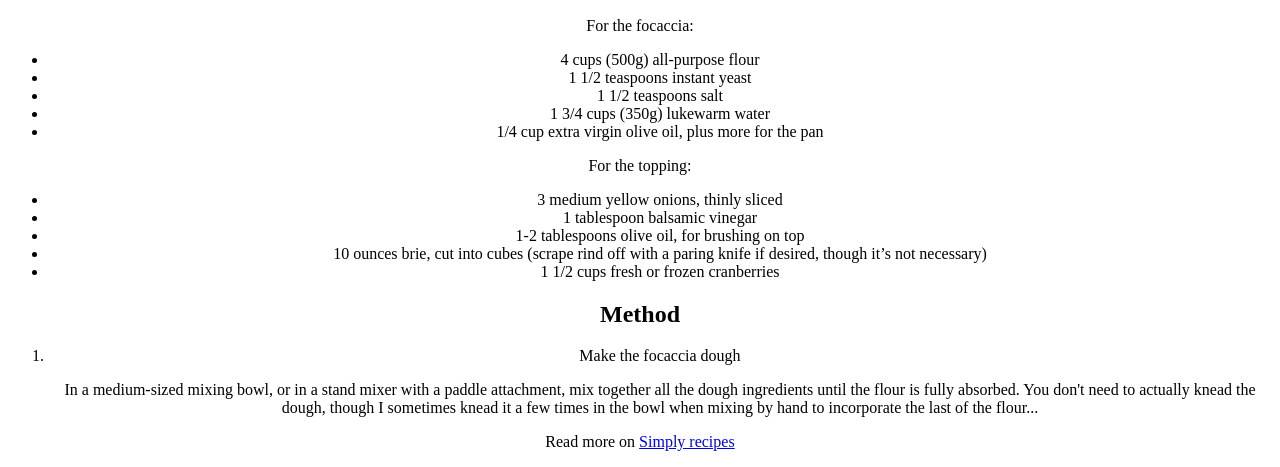
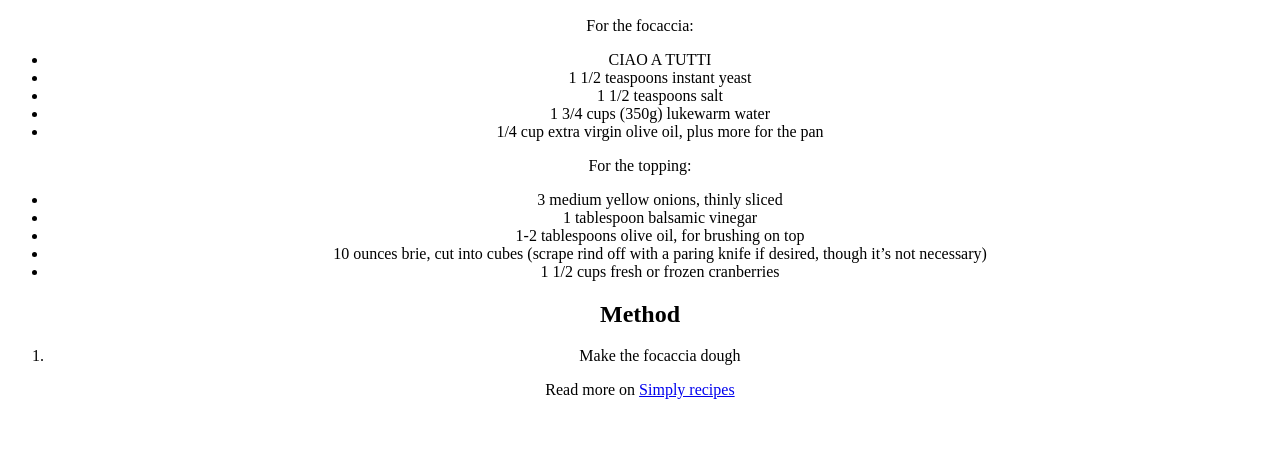
Before and after one commit to MarcoV98/bw1_quiz, a plain HTML site: page index.html in a window 1280 px wide. Shown: the part 663-1130 px from the top of the page. After the commit the page ends 1078 px from the top, so only its background shows below. Drawn offline with Linux system fonts and the light colour scheme.

Commit message:
AGGIORNAMENTO
CIAO

```diff
--- a/index.html
+++ b/index.html
@@ -42,7 +42,7 @@
 
         <p>For the focaccia:</p>
         <ul>
-          <li>4 cups (500g) all-purpose flour</li>
+          <li>CIAO A TUTTI</li>
           <li>1 1/2 teaspoons instant yeast</li>
           <li>1 1/2 teaspoons salt</li>
           <li>1 3/4 cups (350g) lukewarm water</li>
@@ -68,11 +68,7 @@
           <li>
             <p>Make the focaccia dough</p>
             <p>
-              In a medium-sized mixing bowl, or in a stand mixer with a paddle
-              attachment, mix together all the dough ingredients until the flour
-              is fully absorbed. You don't need to actually knead the dough,
-              though I sometimes knead it a few times in the bowl when mixing by
-              hand to incorporate the last of the flour...
+
             </p>
           </li>
         </ol>
```
